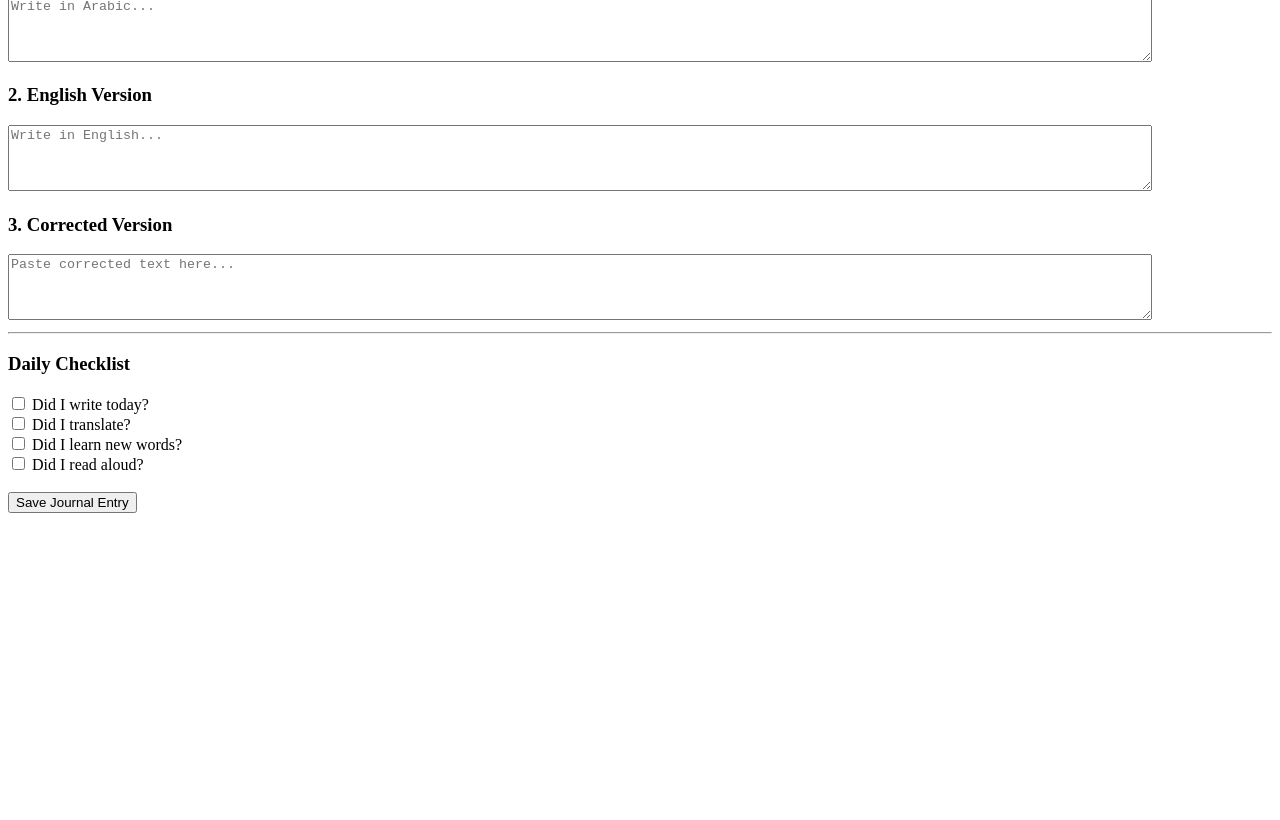
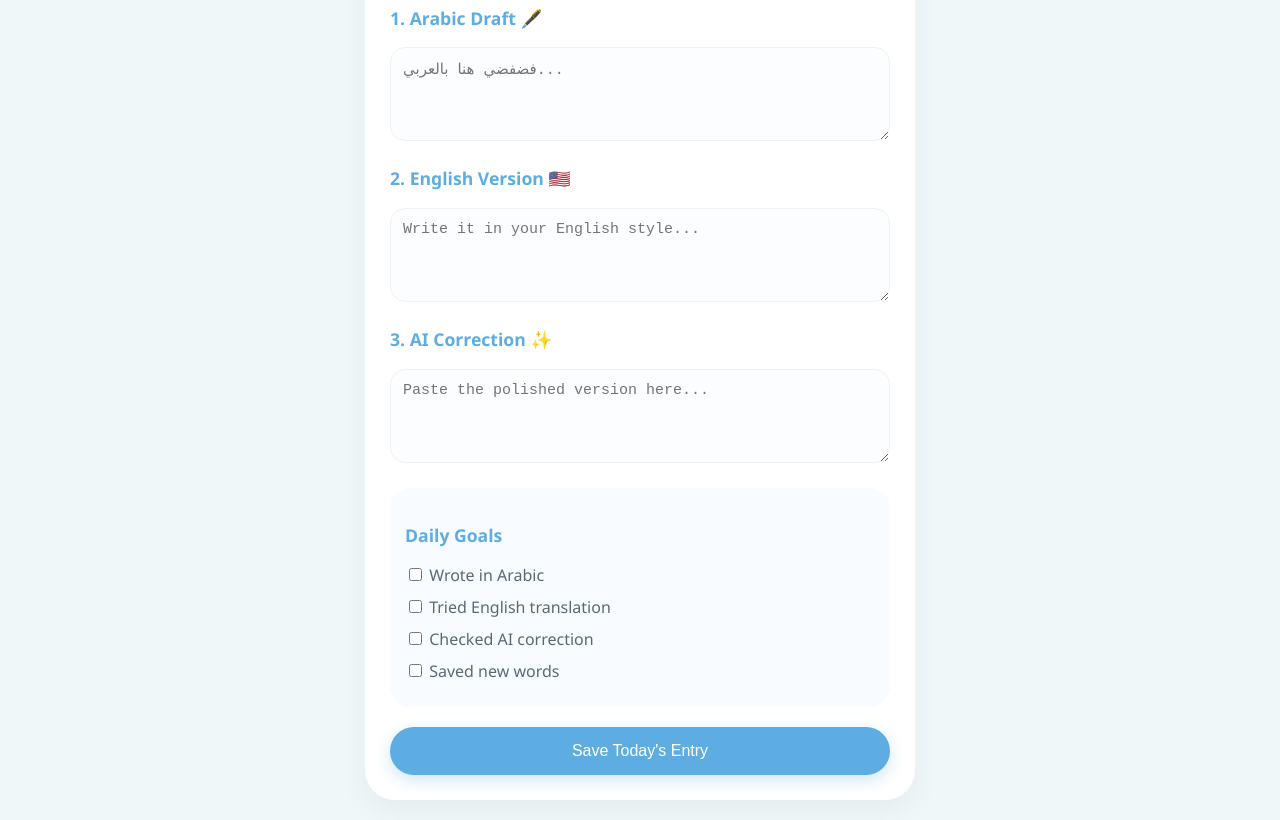
Before and after one commit to lamiasun2-crypto/Lamiadairy, a plain HTML site: page index.html in a window 1280 px wide. Shown: the part 125-945 px from the top of the page. Before the commit the page ends 800 px from the top, so only its background shows below. Drawn offline with Linux system fonts and the light colour scheme.

Commit message:
Update index.html

```diff
--- a/index.html
+++ b/index.html
@@ -4,34 +4,92 @@
     <meta charset="UTF-8">
     <meta name="viewport" content="width=device-width, initial-scale=1.0">
     <title>Lamia's Diary</title>
+    <style>
+        body {
+            background-color: #f0f7f9; /* لون سماوي مريح جداً */
+            font-family: 'Segoe UI', sans-serif;
+            display: flex;
+            flex-direction: column;
+            align-items: center;
+            padding: 20px;
+            margin: 0;
+        }
+
+        .container {
+            background: white;
+            width: 95%;
+            max-width: 500px;
+            padding: 25px;
+            border-radius: 30px; /* زوايا دائرية ناعمة جداً */
+            box-shadow: 0 10px 30px rgba(0,0,0,0.05);
+        }
+
+        h1 { color: #2c3e50; font-weight: 400; text-align: center; }
+        h3 { color: #5dade2; margin-top: 20px; font-size: 1.1rem; }
+
+        textarea {
+            width: 100%;
+            border: 1px solid #eef2f3;
+            background-color: #fcfdfe;
+            border-radius: 15px;
+            padding: 12px;
+            box-sizing: border-box; /* ليظل الصندوق داخل الإطار */
+            outline: none;
+            font-size: 15px;
+            transition: 0.3s;
+        }
+
+        textarea:focus { border-color: #5dade2; background-color: white; }
+
+        .checklist {
+            background: #f8fbff;
+            padding: 15px;
+            border-radius: 20px;
+            margin-top: 20px;
+        }
+
+        .check-item { margin-bottom: 10px; display: block; color: #5a6a75; }
+
+        button {
+            width: 100%;
+            background-color: #5dade2;
+            color: white;
+            border: none;
+            padding: 15px;
+            border-radius: 50px;
+            font-size: 16px;
+            margin-top: 20px;
+            cursor: pointer;
+            box-shadow: 0 5px 15px rgba(93, 173, 226, 0.3);
+        }
+
+        button:hover { background-color: #3498db; }
+    </style>
 </head>
 <body>
 
-    <h1>Lingo Diary</h1>
+    <div class="container">
+        <h1>Lingo Diary</h1>
 
-    <section>
-        <h3>1. Arabic Draft</h3>
-        <textarea placeholder="Write in Arabic..." rows="4" style="width:90%"></textarea>
+        <h3>1. Arabic Draft 🖋️</h3>
+        <textarea placeholder="فضفضي هنا بالعربي..." rows="4"></textarea>
 
-        <h3>2. English Version</h3>
-        <textarea placeholder="Write in English..." rows="4" style="width:90%"></textarea>
+        <h3>2. English Version 🇺🇸</h3>
+        <textarea placeholder="Write it in your English style..." rows="4"></textarea>
 
-        <h3>3. Corrected Version</h3>
-        <textarea placeholder="Paste corrected text here..." rows="4" style="width:90%"></textarea>
-    </section>
+        <h3>3. AI Correction ✨</h3>
+        <textarea placeholder="Paste the polished version here..." rows="4"></textarea>
 
-    <hr>
+        <div class="checklist">
+            <h3>Daily Goals</h3>
+            <label class="check-item"><input type="checkbox"> Wrote in Arabic</label>
+            <label class="check-item"><input type="checkbox"> Tried English translation</label>
+            <label class="check-item"><input type="checkbox"> Checked AI correction</label>
+            <label class="check-item"><input type="checkbox"> Saved new words</label>
+        </div>
 
-    <section>
-        <h3>Daily Checklist</h3>
-        <input type="checkbox"> Did I write today?<br>
-        <input type="checkbox"> Did I translate?<br>
-        <input type="checkbox"> Did I learn new words?<br>
-        <input type="checkbox"> Did I read aloud?
-    </section>
-
-    <br>
-    <button>Save Journal Entry</button>
+        <button>Save Today's Entry</button>
+    </div>
 
 </body>
 </html>
```
